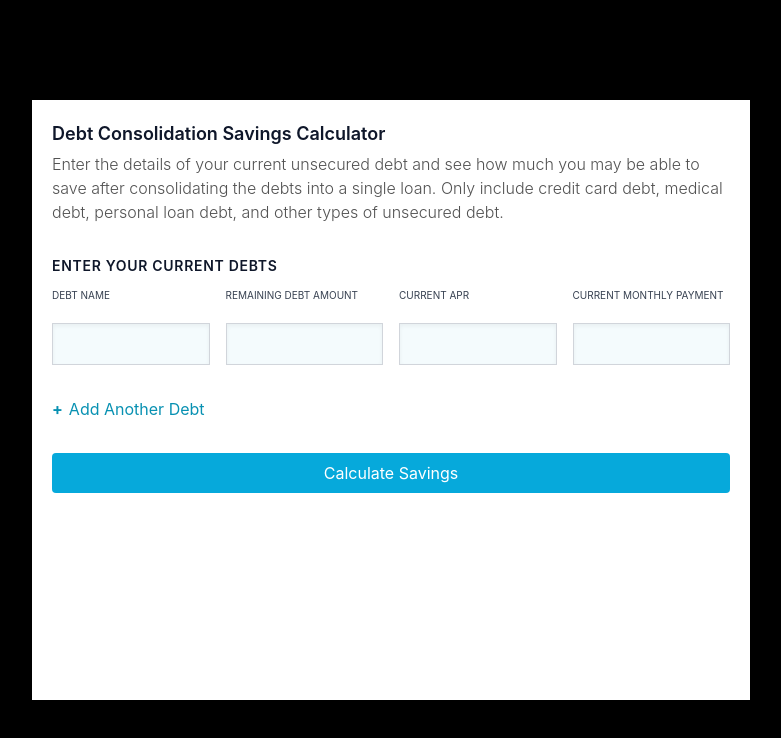
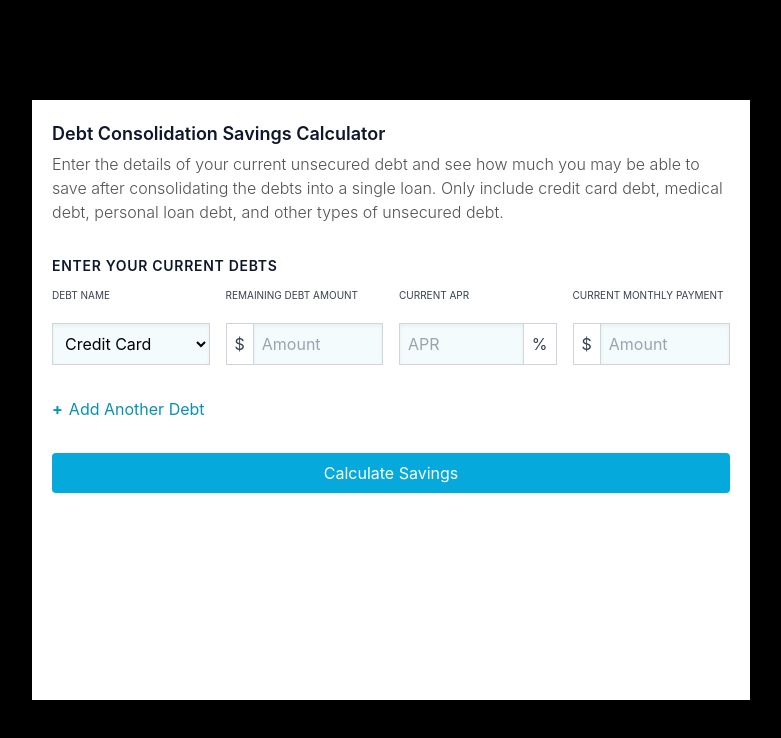
Before and after one commit to imranrehman-it/DebtConsolidation, a React (Create React App) app in the folder debt-consolidation/: page / in a window 1280 px wide. Shown: the top 738 px of the page, without its empty margins (249-1030 px from the left). Built offline with nearby package versions, Linux system fonts and the light colour scheme.

Commit message:
created components for inputs + styling

```diff
--- a/debt-consolidation/src/components/InputForm/InputForm.js
+++ b/debt-consolidation/src/components/InputForm/InputForm.js
@@ -1,10 +1,14 @@
 import React from 'react'
 import {InputLabel} from './InputLabel'
+import {DebtType} from './Inputs/DebtType'
+import {RemainingDebt} from './Inputs/RemainingDebt'
+import {CurrentApr} from './Inputs/CurrentApr'
+import {MonthlyPayment} from './Inputs/MonthlyPayment'
 
 export const InputForm = () => {
   return (
     <>
-      <h2 className="mt-8 text-sm tracking-wider text-slate-900 max-md:max-w-full font-semibold">
+      <h2 className="mt-8 text-sm tracking-wider text-slate-900 font-semibold">
         ENTER YOUR CURRENT DEBTS
       </h2>
       <div className="flex flex-col gap-2 overflow-y-auto mt-3">
@@ -13,22 +17,10 @@ export const InputForm = () => {
           <InputLabel labelText="REMAINING DEBT AMOUNT" />
           <InputLabel labelText="CURRENT APR" />
           <InputLabel labelText="CURRENT MONTHLY PAYMENT" />
-          <input
-            type="number"
-            className="p-2 mt-1 w-full bg-[#F4FBFD] border shadow-inner border-gray-300 text-black"
-          />
-          <input
-            type="number"
-            className="p-2 mt-1 w-full bg-[#F4FBFD] border shadow-inner border-gray-300 text-black"
-          />
-          <input
-            type="number"
-            className="p-2 mt-1 w-full bg-[#F4FBFD] border shadow-inner border-gray-300 text-black"
-          />
-          <input
-            type="number"
-            className="p-2 mt-1 w-full bg-[#F4FBFD] border shadow-inner border-gray-300 text-black"
-          />
+          <DebtType />
+          <RemainingDebt />
+          <CurrentApr />
+          <MonthlyPayment />
           <button
             className="flex items-center gap-1.5 mt-4 text-base text-semibold text-cyan-600"
           >
--- /dev/null
+++ b/debt-consolidation/src/components/InputForm/Inputs/CurrentApr.js
@@ -0,0 +1,21 @@
+import React, {useState} from 'react'
+
+export const CurrentApr = () => {
+    const [value, setValue] = useState('')
+  return (
+    <>
+      <div className="flex items-center mt-1 border border-gray-300">
+        <input
+          type="number"
+          value={value}
+          onChange={(e) => setValue(e.target.value)}
+          className="p-2 w-full bg-[#F4FBFD] border-r border-gray-300 shadow-inner text-black"
+          placeholder="APR"
+        />
+        <span className="flex items-center justify-center border-gray-300 px-2 text-gray-700">
+          %
+        </span>
+      </div>
+    </>
+  );
+}
--- /dev/null
+++ b/debt-consolidation/src/components/InputForm/Inputs/DebtType.js
@@ -0,0 +1,31 @@
+import React, { useState } from "react";
+
+
+const options = [
+  "Credit Card",
+  "Personal Loans",
+  "Medical",
+  "Auto",
+  "Other"
+];
+
+export const DebtType = () => {
+   const [value, setValue] = useState('')
+   return (
+        <>
+            <select
+            type="text"
+            value={value}
+            onChange={(e) => setValue(e.target.value)}
+            className="bg-[#F4FBFD] border border-gray-300 shadow-inner p-2 mt-1 w-full text-black"
+            >
+            {options.map((option) => (
+                <option key={option} value={option}>
+                {option}
+                </option>
+            ))}
+            </select>
+        </>
+    );
+
+ }
--- /dev/null
+++ b/debt-consolidation/src/components/InputForm/Inputs/MonthlyPayment.js
@@ -0,0 +1,21 @@
+import React, {useState} from 'react'
+
+export const MonthlyPayment = () => {
+    const [value, setValue] = useState('')
+  return (
+    <>
+      <div className="flex items-center mt-1 border border-gray-300">
+        <span className="flex items-center justify-center border-gray-300 px-2 text-gray-700">
+          $
+        </span>
+        <input
+          type="number"
+          value={value}
+          className="p-2 w-full bg-[#F4FBFD] border-l shadow-inner border-gray-300 text-black"
+          placeholder="Amount"
+          onChange={(e) => setValue(e.target.value)}
+        />
+      </div>
+    </>
+  );
+}
--- /dev/null
+++ b/debt-consolidation/src/components/InputForm/Inputs/RemainingDebt.js
@@ -0,0 +1,22 @@
+import React, {useState} from 'react'
+
+export const RemainingDebt = () => {
+    const [value, setValue] = useState('')
+
+  return (
+    <>
+      <div className="flex items-center mt-1 border border-gray-300">
+        <span className="flex items-center justify-center border-gray-300 px-2 text-gray-700">
+          $
+        </span>
+        <input
+          type="number"
+          value={value}
+          onChange={(e) => setValue(e.target.value)}
+          className="p-2 w-full bg-[#F4FBFD] text-black border-l shadow-inner border-gray-300"
+          placeholder="Amount"
+        />
+      </div>
+    </>
+  );
+}
```
